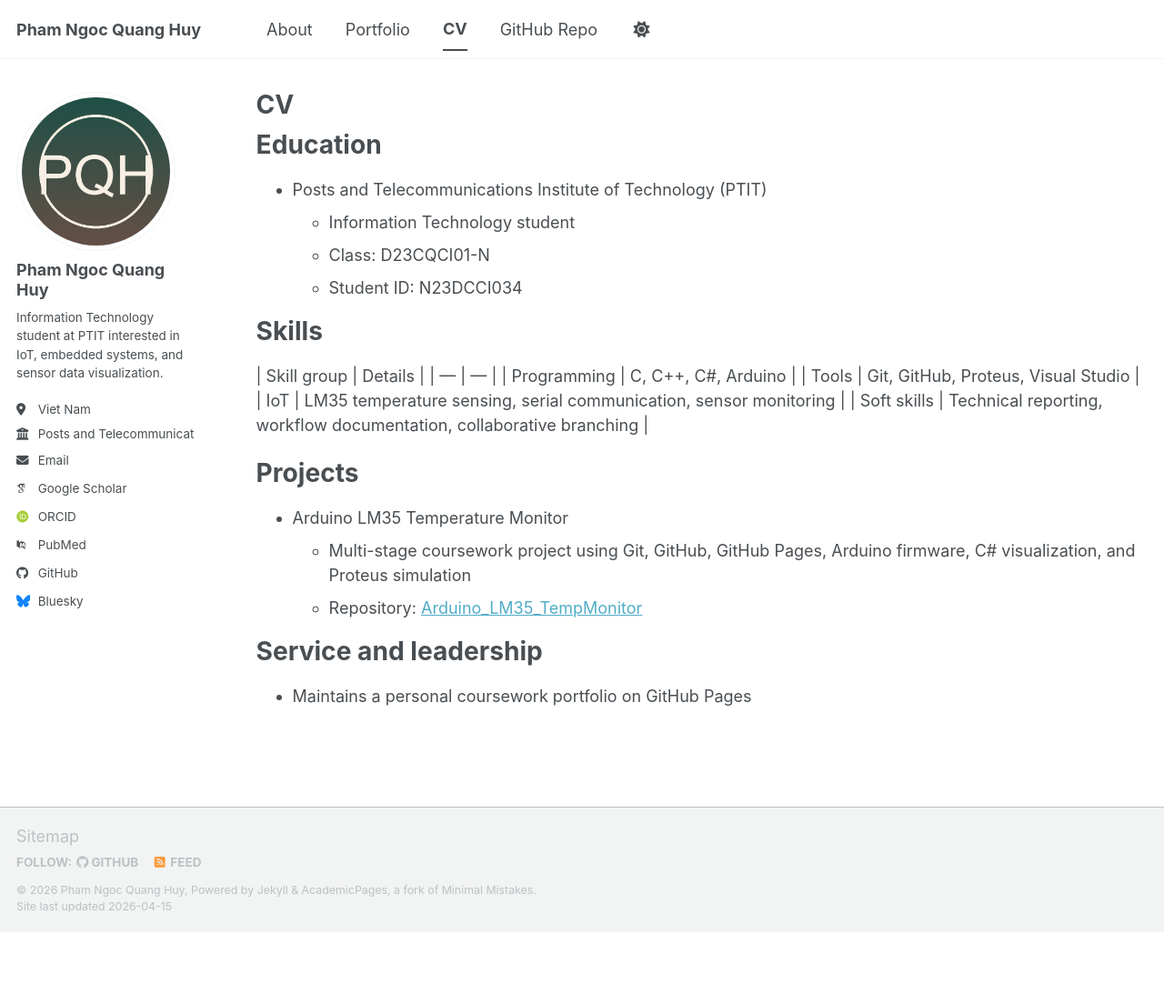
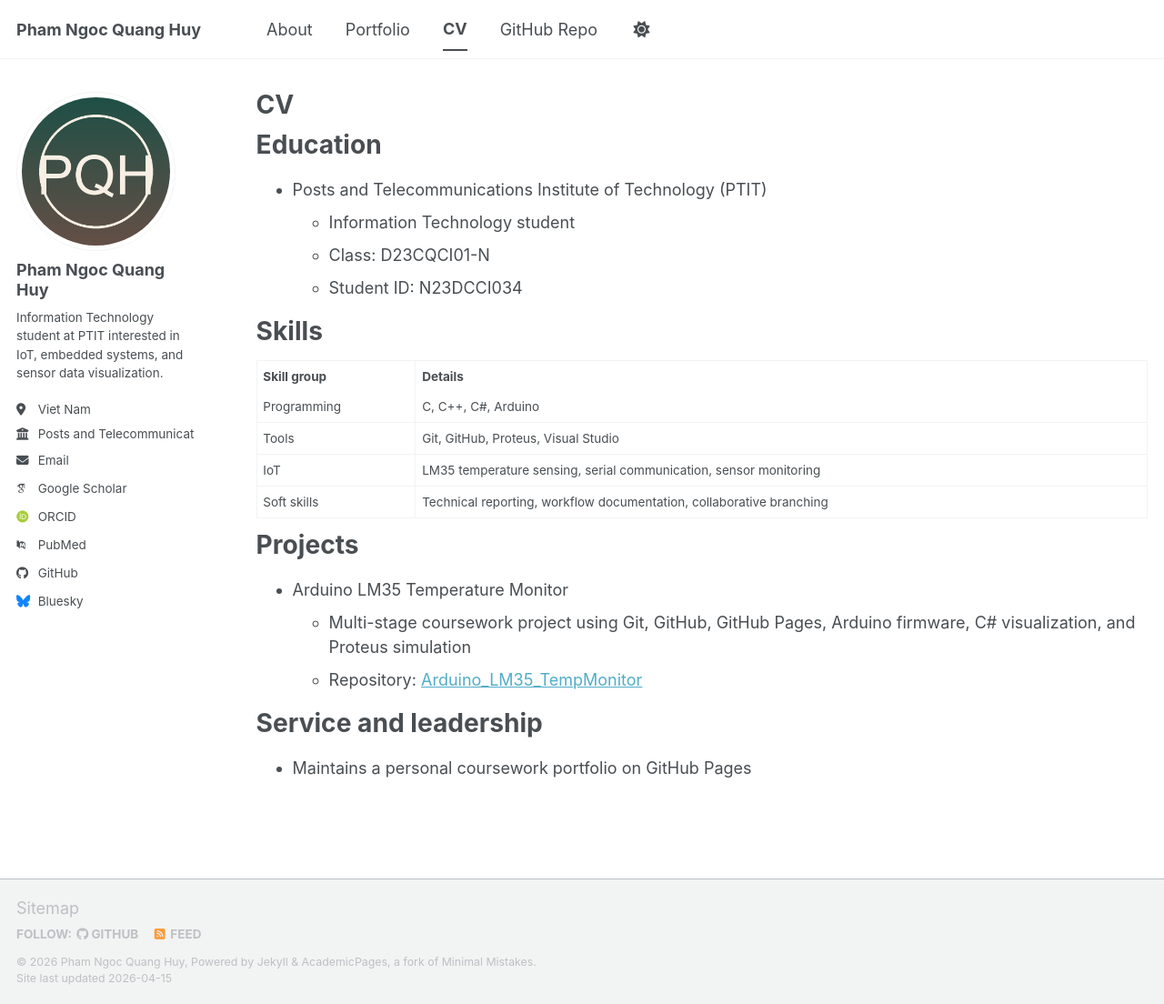
Before and after one commit to huyhuyhuy1999/huyhuyhuy1999.github.io, a Jekyll site: the page built from _pages/cv.md, in a window 1280 px wide and 1104 px high. Shown: the whole window at 91% size. Built offline with Jekyll 4.4.1, drawn with Linux system fonts in a browser that asks for light colours; some web fonts are replaced; a script bundle is joined from its source files by our own code; library files that are not in the unit come from our copies; some of the changed lines change nothing that is shown.

Commit message:
fix: chinh bang ky nang tren trang CV

```diff
--- a/_pages/cv.md
+++ b/_pages/cv.md
@@ -18,12 +18,14 @@ Education
 
 Skills
 ======
-| Skill group | Details |
-| --- | --- |
-| Programming | C, C++, C#, Arduino |
-| Tools | Git, GitHub, Proteus, Visual Studio |
-| IoT | LM35 temperature sensing, serial communication, sensor monitoring |
-| Soft skills | Technical reporting, workflow documentation, collaborative branching |
+
+<table>
+  <tr><th>Skill group</th><th>Details</th></tr>
+  <tr><td>Programming</td><td>C, C++, C#, Arduino</td></tr>
+  <tr><td>Tools</td><td>Git, GitHub, Proteus, Visual Studio</td></tr>
+  <tr><td>IoT</td><td>LM35 temperature sensing, serial communication, sensor monitoring</td></tr>
+  <tr><td>Soft skills</td><td>Technical reporting, workflow documentation, collaborative branching</td></tr>
+</table>
 
 Projects
 ======
```
